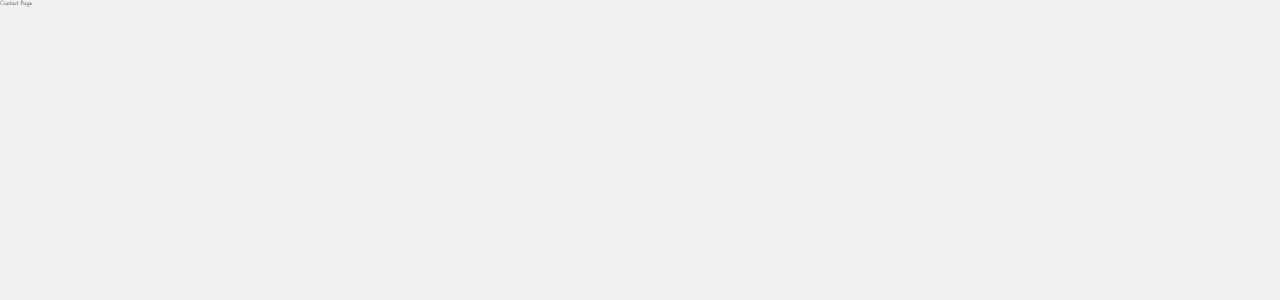
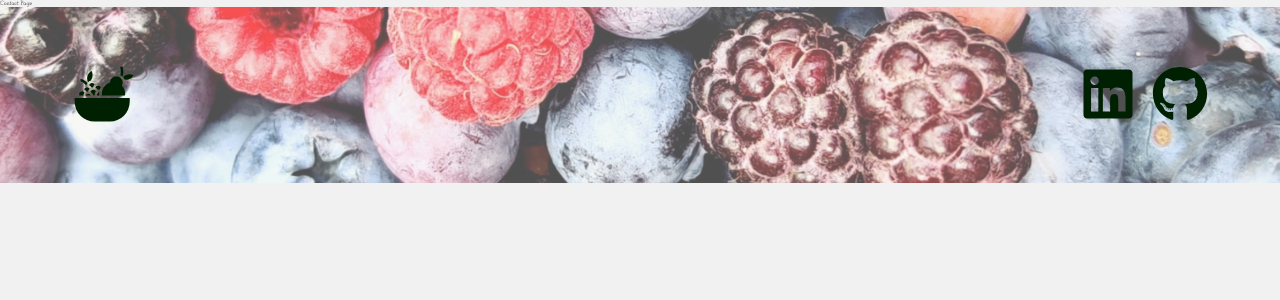
Before and after one commit to ssschneider/chic-fruit, a React (Vite) app: page /contact in a window 1280 px wide. Shown: the top 300 px of the page. Built offline with nearby package versions, Linux system fonts and the light colour scheme; a web font is replaced by a local one.

Commit message:
add: component footer

```diff
--- a/src/App.tsx
+++ b/src/App.tsx
@@ -4,6 +4,7 @@ import { Home } from "./pages/Home"
 import { Products } from "./pages/Products"
 import { Services } from "./pages/Services"
 import { Contact } from "./pages/Contact"
+import { Footer } from "./components/Footer"
 
 function App() {
   return (
@@ -15,6 +16,7 @@ function App() {
           <Route path="/services" element={<Services />} />
           <Route path="/contact" element={<Contact />} />
         </Routes>
+        <Footer />
       </BrowserRouter>
     </>
   )
--- /dev/null
+++ b/src/components/Footer/index.tsx
@@ -0,0 +1,24 @@
+import { Wrapper } from "./styles";
+
+import { GiFruitBowl } from "react-icons/gi";
+import { FaLinkedin, FaGithub } from "react-icons/fa";
+
+export const Footer = () => {
+    return (
+        <Wrapper>
+            <h2>
+                <GiFruitBowl size={64}/>
+            </h2>
+
+            <nav>
+                <a href="https://linkedin.com/in/sarahmurebs">
+                    <FaLinkedin size={56}/>
+                </a>
+
+                <a href="https://linkedin.com/in/sarahmurebs">
+                    <FaGithub size={56}/>
+                </a>
+            </nav>
+        </Wrapper>
+    )
+}
--- /dev/null
+++ b/src/components/Footer/styles.ts
@@ -0,0 +1,31 @@
+import styled from "styled-components";
+import bgImage from "../../assets/bg-footer.svg";
+
+export const Wrapper = styled.footer`
+    width: 100%;
+    background: url(${bgImage}) center center no-repeat;
+    display: flex;
+    justify-content: space-between;
+    align-items: center;
+    gap: 6rem;
+    padding: 5.5rem 7.2rem;
+
+    > h2 {
+        color: ${({theme}) => theme.colors.green};
+    }
+
+    > nav {
+        display: flex;
+        justify-content: flex-end;
+        align-items: center;
+        gap: 1.6rem;
+
+        a {
+            color: ${({theme}) => theme.colors.green};
+        }
+
+        a:hover {
+            transform: scale(1.05);
+        }
+    }
+`;
```
